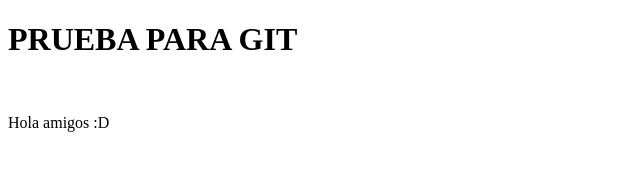
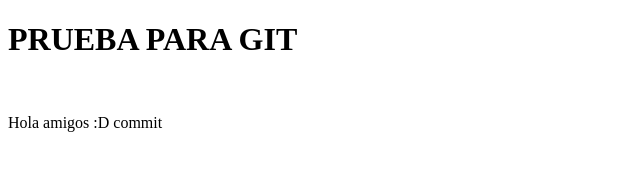
Before and after one commit to AlexDGM/Repositorio, a plain HTML site: page index.html in a window 1280 px wide. Shown: the full height of the page, 0-640 px from the left. Drawn offline with Linux system fonts and the light colour scheme.

Commit message:
Nuevos cambios

```diff
--- a/index.html
+++ b/index.html
@@ -8,6 +8,6 @@
 <body>
     <h1>PRUEBA PARA GIT</h1> <br>
 
-    <p>Hola amigos :D</p>
+    <p>Hola amigos :D commit </p>
 </body>
 </html>
```
